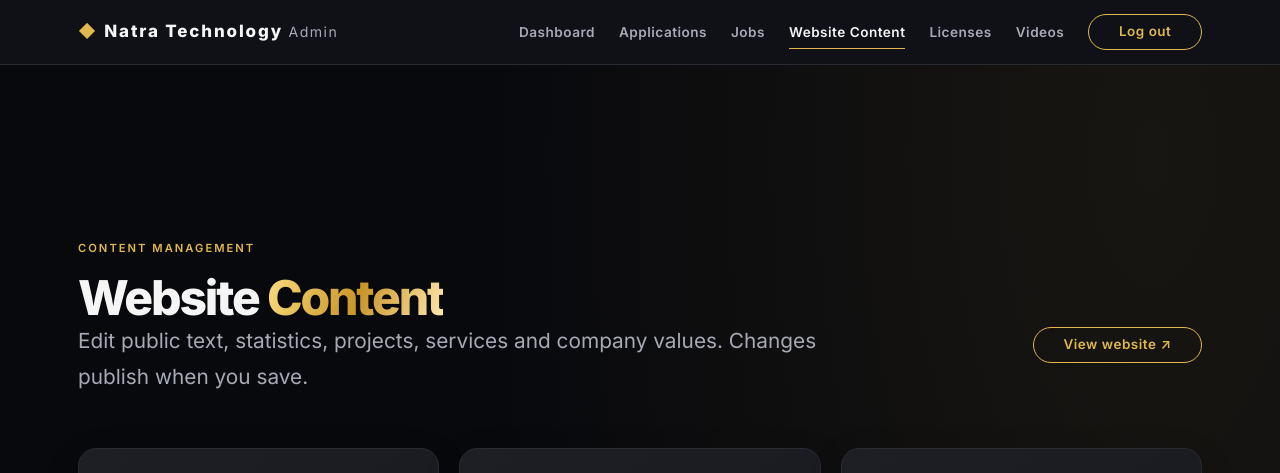
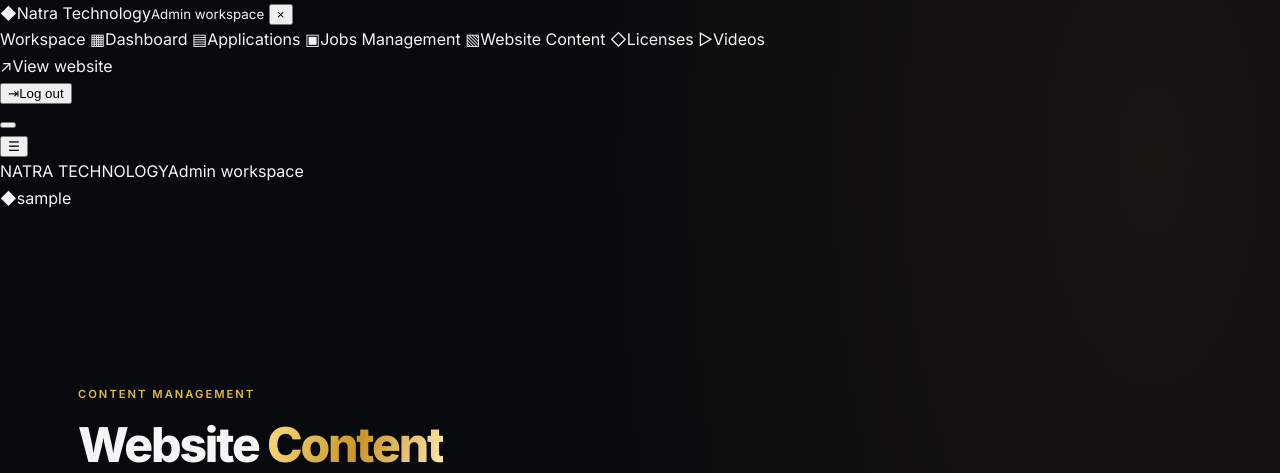
Before and after one commit to hayal05/Natra-tech, a Flask app: page /admin/content in a window 1280 px wide. Shown: the top 473 px of the page. Run offline with Flask 3, Linux system fonts and the light colour scheme; the visitor is signed in with stand-in values (Sample User, id 1); data that the repository does not hold is empty; some libraries are stand-ins or nearby versions.

Commit message:
feat(ui): replace horizontal admin nav with workspace sidebar and topbar

```diff
--- a/templates/admin/layout.html
+++ b/templates/admin/layout.html
@@ -1,23 +1,43 @@
 {% extends "base.html" %}
 {% block robots %}<meta name="robots" content="noindex, nofollow">{% endblock %}
+{% block head_extra %}
+<link rel="stylesheet" href="{{ url_for('static', filename='css/admin-shell.css', v='20261107a') }}">
+<script src="{{ url_for('static', filename='js/admin-navigation.js', v='20261107a') }}" defer></script>
+{% endblock %}
 {% block header %}
-<header class="admin-bar">
-  <div class="container admin-bar-inner">
-    <a class="logo" href="/admin/dashboard"><span>◆</span>{{ company.name }} <small class="muted">Admin</small></a>
-    <nav class="admin-nav" aria-label="Admin">
-      <a href="/admin/dashboard" class="nav-link{{ ' is-active' if request.path == '/admin/dashboard' }}">Dashboard</a>
-      <a href="/admin/applications" class="nav-link{{ ' is-active' if request.path.startswith('/admin/applications') }}">Applications</a>
-      <a href="/admin/jobs" class="nav-link{{ ' is-active' if request.path.startswith('/admin/jobs') }}">Jobs</a>
-      <a href="/admin/content" class="nav-link{{ ' is-active' if request.path == '/admin/content' }}">Website Content</a>
-      <a href="/admin/licenses" class="nav-link{{ ' is-active' if request.path.startswith('/admin/licenses') }}">Licenses</a>
-      <a href="/admin/videos" class="nav-link{{ ' is-active' if request.path.startswith('/admin/videos') }}">Videos</a>
+<div class="nt-admin-shell">
+  <aside class="nt-admin-sidebar" id="nt-admin-sidebar" aria-label="Admin sidebar">
+    <div class="nt-admin-brand">
+      <a class="nt-admin-brand-link" href="/admin/dashboard"><span class="nt-admin-brand-mark" aria-hidden="true">◆</span><span class="nt-admin-brand-name">{{ company.name }}<small>Admin workspace</small></span></a>
+      <button type="button" class="nt-admin-close" data-admin-close aria-label="Close navigation">×</button>
+    </div>
+    <nav class="nt-admin-nav" aria-label="Administration">
+      <span class="nt-admin-nav-heading">Workspace</span>
+      <a href="/admin/dashboard" class="nt-admin-nav-link{{ ' is-active' if request.path == '/admin/dashboard' }}" {% if request.path == '/admin/dashboard' %}aria-current="page"{% endif %}><span class="nt-admin-nav-symbol" aria-hidden="true">▦</span>Dashboard</a>
+      <a href="/admin/applications" class="nt-admin-nav-link{{ ' is-active' if request.path.startswith('/admin/applications') }}" {% if request.path.startswith('/admin/applications') %}aria-current="page"{% endif %}><span class="nt-admin-nav-symbol" aria-hidden="true">▤</span>Applications</a>
+      <a href="/admin/jobs" class="nt-admin-nav-link{{ ' is-active' if request.path.startswith('/admin/jobs') }}" {% if request.path.startswith('/admin/jobs') %}aria-current="page"{% endif %}><span class="nt-admin-nav-symbol" aria-hidden="true">▣</span>Jobs</a>
+      <span class="nt-admin-nav-heading nt-admin-nav-heading-spaced">Management</span>
+      <a href="/admin/content" class="nt-admin-nav-link{{ ' is-active' if request.path.startswith('/admin/content') }}" {% if request.path.startswith('/admin/content') %}aria-current="page"{% endif %}><span class="nt-admin-nav-symbol" aria-hidden="true">▧</span>Website Content</a>
+      <a href="/admin/licenses" class="nt-admin-nav-link{{ ' is-active' if request.path.startswith('/admin/licenses') }}" {% if request.path.startswith('/admin/licenses') %}aria-current="page"{% endif %}><span class="nt-admin-nav-symbol" aria-hidden="true">◇</span>Licenses</a>
+      <a href="/admin/videos" class="nt-admin-nav-link{{ ' is-active' if request.path.startswith('/admin/videos') }}" {% if request.path.startswith('/admin/videos') %}aria-current="page"{% endif %}><span class="nt-admin-nav-symbol" aria-hidden="true">▷</span>Videos</a>
+    </nav>
+    <div class="nt-admin-sidebar-footer">
+      <a href="/" class="nt-admin-nav-link" target="_blank" rel="noopener"><span class="nt-admin-nav-symbol" aria-hidden="true">↗</span>View website</a>
       <form method="post" action="/admin/logout">
         <input type="hidden" name="csrf_token" value="{{ csrf_token() }}">
-        <button class="btn btn-sm" type="submit">Log out</button>
+        <button type="submit" class="nt-admin-nav-link nt-admin-logout"><span class="nt-admin-nav-symbol" aria-hidden="true">⇥</span>Log out</button>
       </form>
-    </nav>
-  </div>
-</header>
-{% for message in get_flashed_messages() %}<div class="container flash" role="status">{{ message }}</div>{% endfor %}
+    </div>
+  </aside>
+  <button class="nt-admin-backdrop" type="button" data-admin-close aria-label="Close admin navigation" tabindex="-1"></button>
+  <header class="nt-admin-topbar">
+    <button type="button" class="nt-admin-menu-trigger" data-admin-toggle aria-label="Open admin navigation" aria-expanded="false" aria-controls="nt-admin-sidebar">
+      <span aria-hidden="true">☰</span>
+    </button>
+    <div class="nt-admin-topbar-title"><span class="nt-admin-topbar-kicker">NATRA TECHNOLOGY</span><span>Admin workspace</span></div>
+    <div class="nt-admin-topbar-right"><span class="nt-admin-avatar" aria-hidden="true">◆</span><span class="nt-admin-user">{{ session.admin_name }}</span></div>
+  </header>
+</div>
+{% for message in get_flashed_messages() %}<div class="container flash nt-admin-flash" role="status">{{ message }}</div>{% endfor %}
 {% endblock %}
 {% block footer %}{% endblock %}
```
